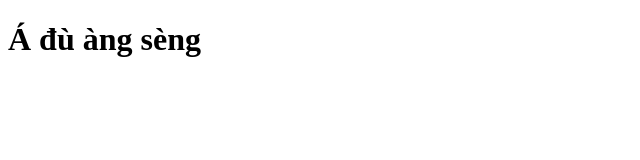
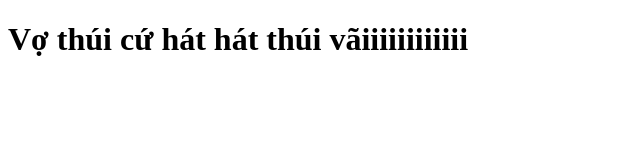
Before and after one commit to phuhoang423/second, a plain HTML site: page index.html in a window 1280 px wide. Shown: the whole page, without its empty margins (0-640 px from the left). Drawn offline with Linux system fonts and the light colour scheme.

Commit message:
Update index.html

```diff
--- a/index.html
+++ b/index.html
@@ -6,6 +6,6 @@
     <title>Vợ iu</title>
 </head>
 <body>
-    <h1>Á đù àng sèng</h1>
+    <h1>Vợ thúi cứ hát hát thúi vãiiiiiiiiiiii </h1>
 </body>
 </html>
```
